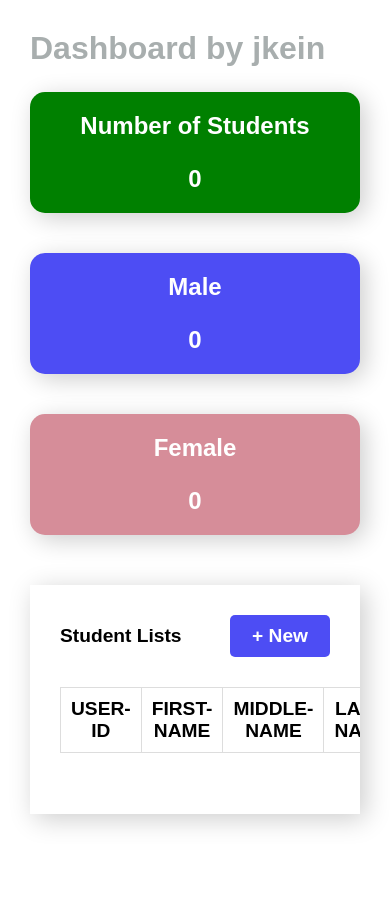
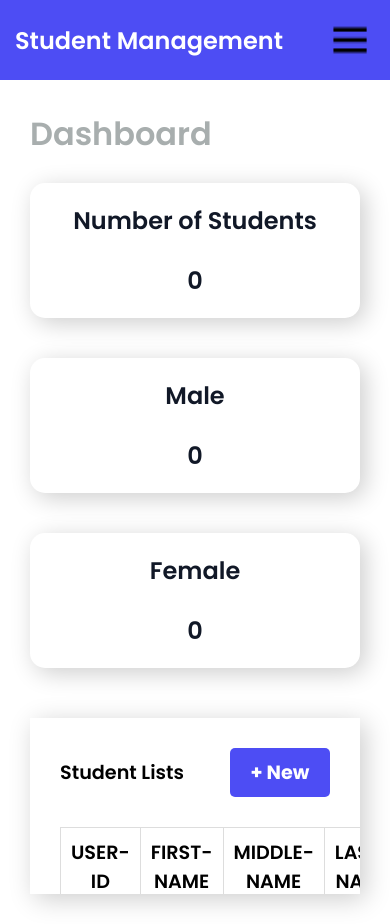
Before and after one commit to josephkein/Projects, a PHP site: page / in a window 390 px wide. Before the commit the page ends 828 px from the top, so only its background shows below. Run offline with PHP 8.4, Linux system fonts and the light colour scheme; lists and menus that the app fills with data are empty.

Commit message:
added mobile view nav bar

```diff
--- a/CRUD/index.html
+++ b/CRUD/index.html
@@ -4,16 +4,37 @@
     <meta charset="UTF-8">
     <meta name="viewport" content="width=device-width, initial-scale=1.0">
     <link rel="stylesheet" href="style.css">
+    <link rel="preconnect" href="https://fonts.googleapis.com">
+    <link rel="preconnect" href="https://fonts.gstatic.com" crossorigin>
+    <link href="https://fonts.googleapis.com/css2?family=DM+Sans:ital,opsz,wght@0,9..40,100..1000;1,9..40,100..1000&family=Montserrat:ital,wght@0,100..900;1,100..900&family=Poppins:ital,wght@0,100;0,200;0,300;0,400;0,500;0,600;0,700;0,800;0,900;1,100;1,200;1,300;1,400;1,500;1,600;1,700;1,800;1,900&display=swap" rel="stylesheet">
     <title>Student Management</title>
 </head>
 <body>
+    <div class="nav">
+        <h1>Student Management</h1>
+        <img src="menu-regular-24.png" alt="" id="burger">
+        </div>
     <div class="container">
-        <div class="side-bar">
+        <div class="side-bar" id="side">
             <h1>Student Management</h1>
-            <p>By jkeinskie</p>
+            <div class="contents">
+                <div class="dash">
+                    <img src="Dashboard.png" alt="">
+                    <a href="http://127.0.0.1:5500/CRUD/index.html"><p>Dashboard</p></a>
+                </div>
+                <div class="dash">
+                    <a href="http://127.0.0.1:5500/CRUD/index.html"><p>Undecided</p></a>
+                </div>
+                <div class="dash">
+                    <a href="http://127.0.0.1:5500/CRUD/index.html"><p>Undecided</p></a>
+                </div>
+            </div>
+            <p id="jkein">By jkeinskie</p>
         </div>
         <div class="dashboard">
-            <h2 id="dash">Dashboard by jkein</h2>
+            <div class="tit">
+                <h2 id="dash">Dashboard</h2>
+            </div>
             <div class="flow-char">
                 <div class="students">
                     <h1>Number of Students</h1>
--- a/CRUD/main.js
+++ b/CRUD/main.js
@@ -142,3 +142,17 @@ tb.addEventListener('click', function(e){
         numberF.textContent = female;
     }
 });
+
+document.getElementById("burger").addEventListener('click', function(){
+    let sideBar = document.getElementById("side");
+    let burg = document.getElementById("burger");
+    let sideDisplay = window.getComputedStyle(sideBar).display;
+    if (sideBar.style.display != "none"){
+        sideBar.style.display = "none";
+    }
+    else{
+        sideBar.style.display = "flex";
+        burg.style.zIndex = "999";
+        burg.style.color = "white";
+    }
+});
--- a/CRUD/style.css
+++ b/CRUD/style.css
@@ -3,7 +3,8 @@
     box-sizing: border-box;
     left: 0;
     top: 0;
-    font-family: Arial, Helvetica, sans-serif;
+    font-family: "Poppins", sans-serif;
+    font-weight: 600;
 }
 
 :root{
@@ -28,6 +29,38 @@
 .side-bar h1{
     font-size: 1.5rem;
 }
+.nav{
+    display: none;
+}
+.contents{
+    display: flex;
+    flex-direction: column;
+    width: 100%;
+    align-items: center;
+}
+.contents p{
+    font-size: 1.5rem;
+    padding: 20px;
+    display: flex;
+    justify-content: center;
+}
+.contents a{
+    text-decoration: none;
+}
+.dash:hover{
+    background-color: rgb(106, 106, 245);
+}
+.dash{
+    display: flex;
+    justify-content: center;
+    align-items: center;
+    width: 100%;
+    height: 100%;
+    padding: 10px;
+}
+.dash img{
+    height: 70%;
+}
 .container{
     display: flex;;
     gap: 25px;
@@ -40,6 +73,18 @@
     width: 40%;
     padding: 30px;
     flex-direction: column;
+}
+.tit{
+    display: flex;
+    justify-content: space-between;
+    align-items: center;
+}
+.tit img{
+    display: none;
+}
+#burger{
+    height: 50px;
+    width: 50px;
 }
 #dash{
     padding-bottom: 24.5px;
@@ -62,16 +107,7 @@
     justify-content: space-evenly;
     align-items: center;
     flex-direction: column;
-    color: white;
-}
-.students{
-    background-color: green;
-}
-.male{
-    background-color: rgb(77, 77, 244);
-}
-.female{
-    background-color: rgb(214, 141, 153);
+    color: #111827;
 }
 .student-lists{
     flex: 1.5;
@@ -140,7 +176,7 @@ table button{
 .update:active{
     transform: scale(0.9);
 }
-@media screen and (max-width:800px){
+@media screen and (max-width:1550px){
     .flow-char{
         flex-direction: column;
     }
@@ -155,6 +191,43 @@ table button{
     }
     .side-bar{
         display: none;
+        width: 100%;
+        position: absolute;
+        margin-top: 80px;
+        height: 40%;
+        background-color: rgb(74, 74, 194);
+    }
+    .side-bar p{
+        font-size: 1.2rem;
+    }
+    .side-bar h1{
+        display: none;
+    }
+    .nav{
+        display: flex;
+        background-color: var(--color2);
+        width: 100%;
+        justify-content: space-between;
+        align-items: center;
+        height: 70px;
+        padding: 40px 15px 40px 15px;
+    }
+    .nav h1{
+        font-size: 1.5rem;
+        color: white;
+    }
+    .dash{
+        padding: 5px;
+    }
+    .contents{
+        margin-bottom: 50px;
+    }
+    #jkein{
+        font-size: 1rem;
+        color: rgba(255, 255, 255, 0.659);
+    }
+    .tit img{
+        display: flex;
     }
     .student-lists{
         margin-top: 50px;
```
Also changed, not shown: CRUD/Dashboard.png (added), CRUD/menu-regular-24.png (added).
